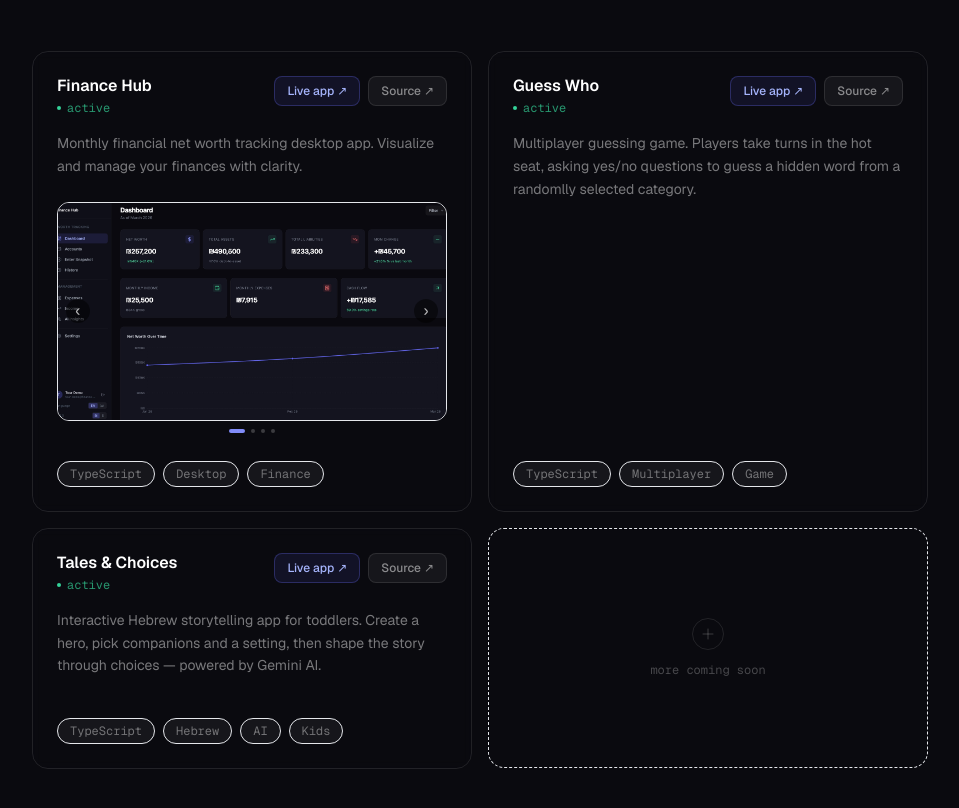
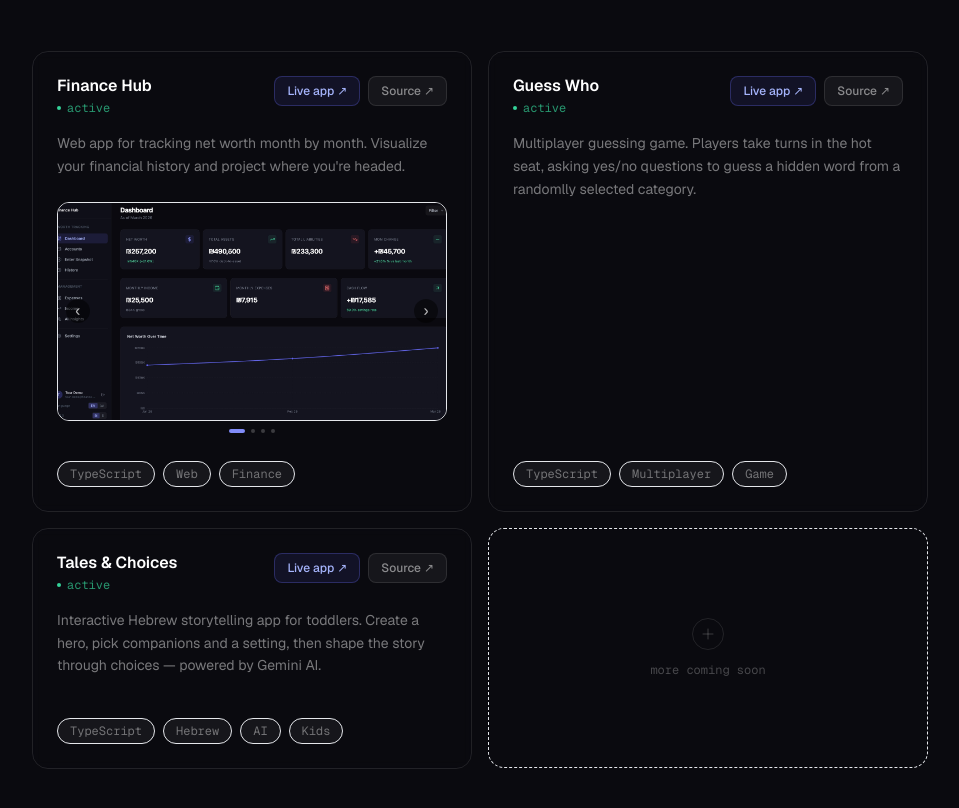
Before and after one commit to AvivOron/avivo.dev, a Next.js app: page / in a window 1280 px wide. Shown: the part 1980-2788 px from the top of the page, without its empty margins (160-1119 px from the left). Built offline with nearby package versions, Linux system fonts and the light colour scheme.

Commit message:
update string

```diff
--- a/src/components/Projects.tsx
+++ b/src/components/Projects.tsx
@@ -7,8 +7,8 @@ const projects = [
   {
     name: "Finance Hub",
     description:
-      "Monthly financial net worth tracking desktop app. Visualize and manage your finances with clarity.",
-    tags: ["TypeScript", "Desktop", "Finance"],
+      "Web app for tracking net worth month by month. Visualize your financial history and project where you're headed.",
+    tags: ["TypeScript", "Web", "Finance"],
     appHref: "/finance-hub",
     codeHref: "https://github.com/AvivOron/finance-hub",
     status: "active",
```
